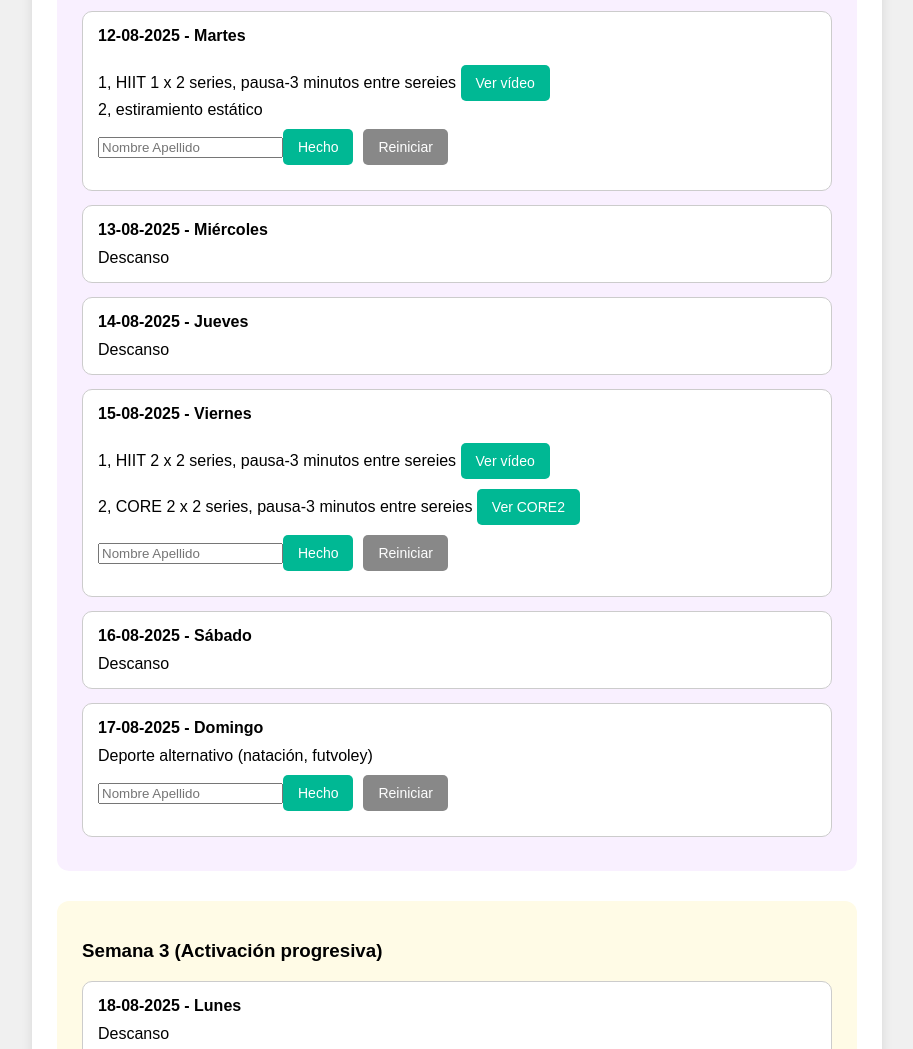
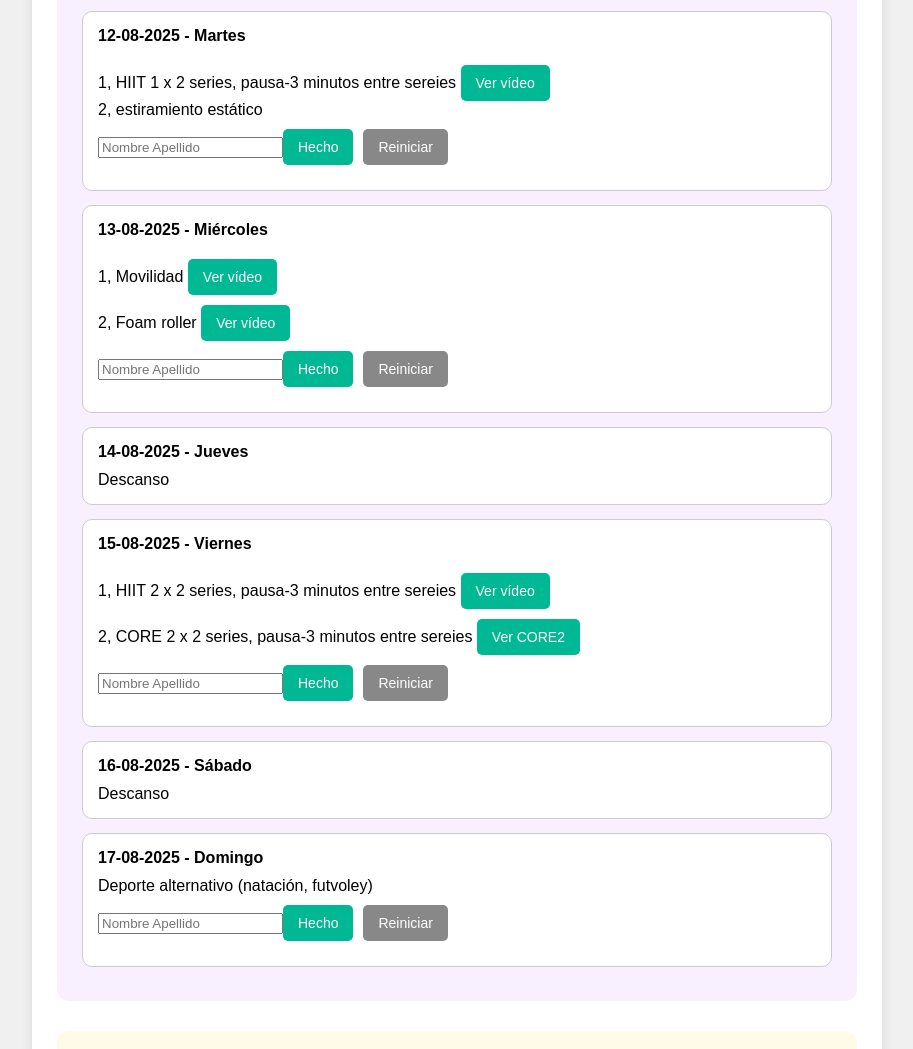
Before and after one commit to sesiononline/individual, a plain HTML site: page index.html in a window 1280 px wide. Shown: the part 1672-2721 px from the top of the page, without its empty margins (183-1096 px from the left). Drawn offline with Linux system fonts and the light colour scheme.

Commit message:
index.html

```diff
--- a/index.html
+++ b/index.html
@@ -166,7 +166,8 @@ const entrenamientos = [
 2, CORE 2 (image: CORE2) x 2 series, pausa-3 minutos entre sereies`],
       ['12-08-2025 - Martes', `1, HIIT 1 x 2 series, pausa-3 minutos entre sereies https://www.youtube.com/watch?v=51WTKcyaDvg
 2, estiramiento estático`],
-      ['13-08-2025 - Miércoles', 'Descanso'],
+      ['13-08-2025 - Miércoles', `1, Movilidad https://www.youtube.com/watch?v=3CsQEi4yAnU
+2, Foam roller https://www.youtube.com/watch?v=hZG-rRxvC14`],
       ['14-08-2025 - Jueves', 'Descanso'],
       ['15-08-2025 - Viernes', `1, HIIT 2 x 2 series, pausa-3 minutos entre sereies https://www.youtube.com/watch?v=oC2CJKz_UA0
 2, CORE 2 (image: CORE2) x 2 series, pausa-3 minutos entre sereies`],
```
